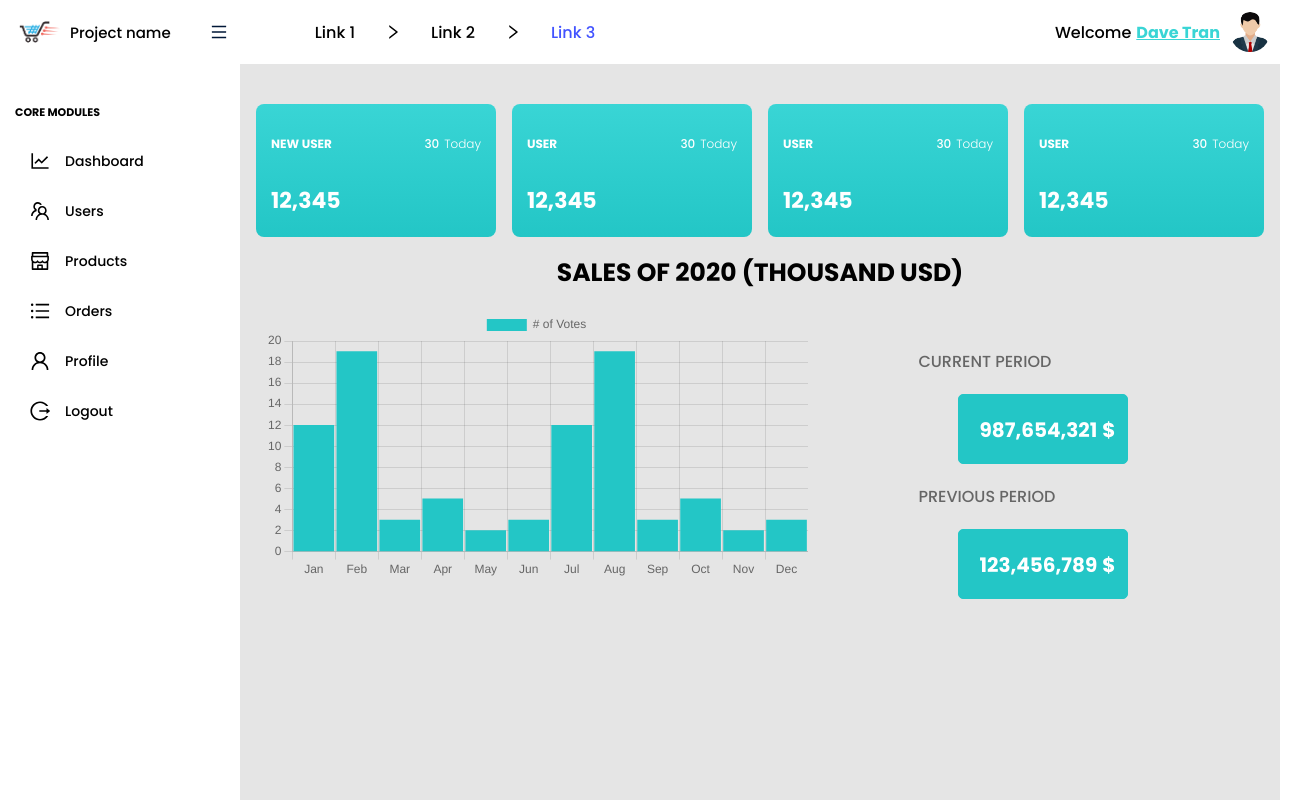
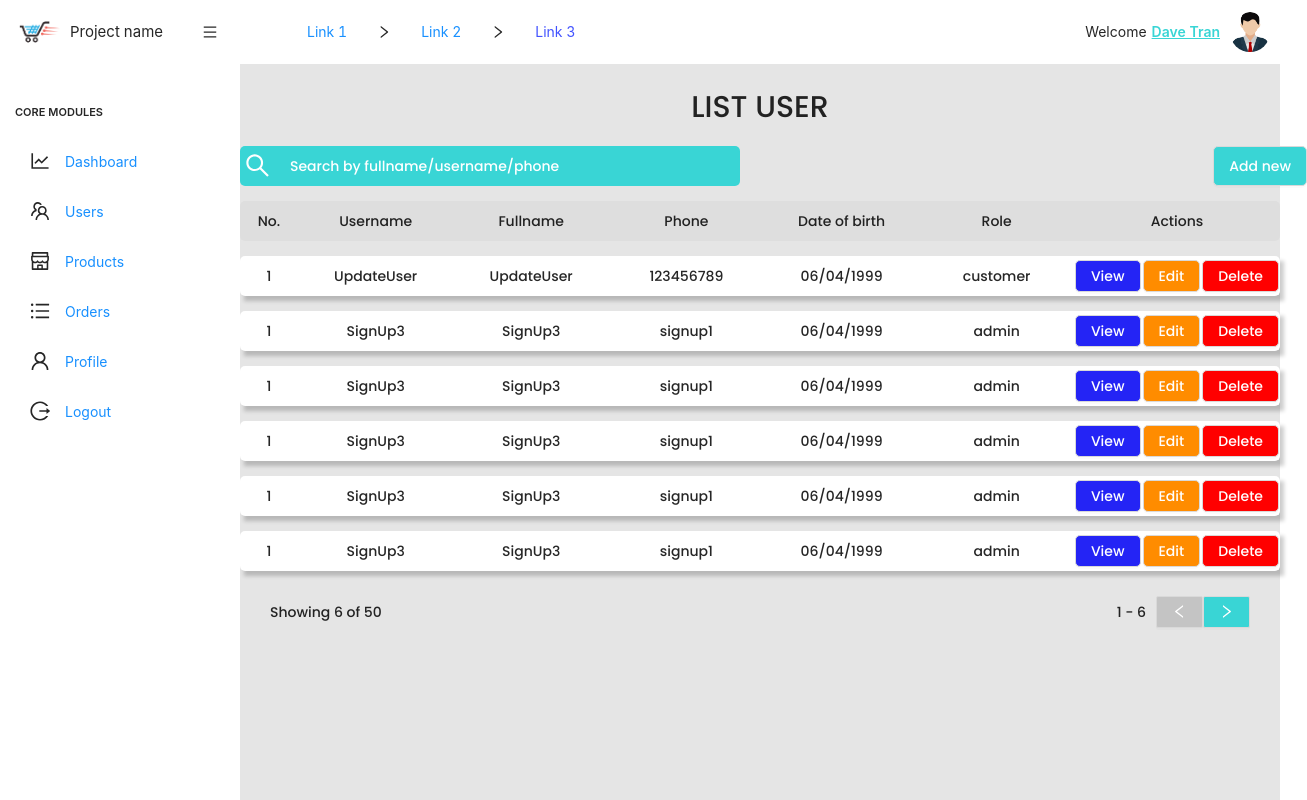
Before and after one commit to thucong/fe-project, a Next.js app: page /admin/Admin in a window 1280 px wide. Shown: the whole page, 1307 px wide, since content can reach past the window. Built offline with nearby package versions, Linux system fonts and the light colour scheme.

Commit message:
Adđ admin data table

```diff
--- a/src/components/admin/layout/Layout.js
+++ b/src/components/admin/layout/Layout.js
@@ -9,9 +9,7 @@ import {
   UnorderedListOutlined,
   RightOutlined,
 } from "@ant-design/icons";
-import Slide from "react-reveal/Slide";
 import styles from "./Layout.module.css";
-import Dashboard from "../dashboard/Dashboard";
 const Layout = ({ children }) => {
   const [showDrawer, setShowDrawer] = useState(true);
 
@@ -74,7 +72,7 @@ const Layout = ({ children }) => {
           </ul>
         </div>
         <div className={showDrawer ? styles.tableActive : styles.table}>
-          <Dashboard />
+          {children}
         </div>
       </div>
     </div>
--- /dev/null
+++ b/src/components/admin/table/DataTable.js
@@ -0,0 +1,66 @@
+import "antd/dist/antd.css";
+import { Button } from "antd";
+import { LeftOutlined, RightOutlined, SearchOutlined } from "@ant-design/icons";
+import styles from "./DataTable.module.css";
+function DataTable(props) {
+  return (
+    <div className={styles.table_container}>
+      <h2>LIST USER</h2>
+      <div className={styles.search_add}>
+        <div className={styles.input_form}>
+          <SearchOutlined className={styles.search_icon} />
+          <input placeholder="Search by fullname/username/phone"></input>
+        </div>
+        <Button className={styles.add_button}>Add new</Button>
+      </div>
+      <table cellSpacing="0" className={styles.table}>
+        <thead>
+          <tr>
+            <th className={styles.number}>No.</th>
+            <th>{props.headers[0]}</th>
+            <th>{props.headers[1]}</th>
+            <th>{props.headers[2]}</th>
+            <th>{props.headers[3]}</th>
+            <th>{props.headers[4]}</th>
+            <th colSpan="3">Actions</th>
+          </tr>
+        </thead>
+        <tbody>
+          {props.data.map((user, i) => (
+            <tr key={i} className={styles.table_row}>
+              <td>1</td>
+              <td>{user.userName}</td>
+              <td>{user.fullName}</td>
+              <td>{user.phoneNumber}</td>
+              <td>{user.dateofbirth}</td>
+              <td>{user.role}</td>
+              <td>
+                <Button className={styles.view_button}>View</Button>
+              </td>
+              <td>
+                <Button className={styles.edit_button}>Edit</Button>
+              </td>
+              <td>
+                <Button className={styles.delete_button}>Delete</Button>
+              </td>
+            </tr>
+          ))}
+        </tbody>
+      </table>
+      <div className={styles.bottom_page}>
+        <h3>Showing 6 of 50</h3>
+        <div className={styles.pagination}>
+          <h4>1 - 6</h4>
+          <Button className={styles.go_left_button}>
+            <LeftOutlined className={styles.icon} />
+          </Button>
+          <Button className={styles.go_right_button}>
+            <RightOutlined className={styles.icon} />
+          </Button>
+        </div>
+      </div>
+    </div>
+  );
+}
+
+export default DataTable;
--- /dev/null
+++ b/src/components/admin/table/DataTable.module.css
@@ -0,0 +1,163 @@
+.table_container {
+  justify-content: center;
+  text-align: center;
+  font-family: var(--font-family);
+}
+.input_form {
+  position: relative;
+}
+
+.search_icon {
+  position: absolute;
+  top: 7px;
+  left: 5px;
+  font-size: 25px;
+  color: white;
+}
+
+.search_add {
+  display: flex;
+  justify-content: space-between;
+  text-align: center;
+  margin-right: auto;
+  margin-left: auto;
+  border-collapse: separate;
+  width: 1067px;
+}
+
+.search_add input {
+  width: 500px;
+  height: 40px;
+  border-radius: 5px;
+  border: none;
+  background-color: #39d5d5;
+  color: white;
+  padding-left: 50px;
+}
+
+.search_add input::placeholder {
+  color: white;
+}
+
+.add_button {
+  background-color: #39d5d5;
+  color: white;
+  border-radius: 5px;
+  height: 40px;
+}
+
+.table_container h2 {
+  font-size: 30px;
+}
+
+.table {
+  justify-content: center;
+  text-align: center;
+  margin-right: auto;
+  margin-left: auto;
+  border-collapse: separate;
+  border-spacing: 0 15px;
+}
+
+.table thead {
+  background-color: #dedede;
+}
+
+.table thead th {
+  width: 160px;
+  height: 40px;
+}
+
+.table thead th:first-child {
+  border-top-left-radius: 5px;
+  border-bottom-left-radius: 5px;
+  width: 60px;
+}
+
+.table thead th:last-child {
+  border-top-right-radius: 5px;
+  border-bottom-right-radius: 5px;
+}
+
+.table_row {
+  background-color: #ffffff;
+  box-shadow: 4px 5px 4px rgba(0, 0, 0, 0.2);
+  -webkit-box-shadow: 4px 5px 4px rgba(0, 0, 0, 0.2);
+  -moz-box-shadow: 4px 5px 4px rgba(0, 0, 0, 0.2);
+}
+
+.table_row:hover {
+  transform: translateY(-2px);
+}
+
+.table_row td {
+  height: 40px;
+  margin-top: 50px;
+}
+
+.table_row td:first-child {
+  border-top-left-radius: 5px;
+  border-bottom-left-radius: 5px;
+}
+
+.table_row td:last-child {
+  border-top-right-radius: 5px;
+  border-bottom-right-radius: 5px;
+}
+
+.view_button {
+  background-color: #2424f5;
+  color: white;
+  border-radius: 5px;
+}
+
+.edit_button {
+  background-color: #ff8c00;
+  color: white;
+  border-radius: 5px;
+}
+
+.delete_button {
+  background-color: #ff0000;
+  color: white;
+  border-radius: 5px;
+}
+
+.bottom_page {
+  display: flex;
+  justify-content: space-between;
+  text-align: center;
+  margin-right: auto;
+  margin-left: auto;
+  border-collapse: separate;
+  width: 980px;
+  margin-top: 10px;
+}
+
+.bottom_page h3 {
+  margin-top: 5px;
+}
+
+.pagination {
+  display: flex;
+}
+
+.pagination h4 {
+  margin-top: 5px;
+  margin-right: 10px;
+}
+
+.go_left_button {
+  background-color: #c4c4c4;
+  color: white;
+}
+
+.go_right_button {
+  background-color: #39d5d5;
+  color: white;
+}
+
+.icon {
+  font-size: 15px;
+  font-weight: 800;
+}
--- a/src/pages/admin/Admin.js
+++ b/src/pages/admin/Admin.js
@@ -1,9 +1,111 @@
 import Layout from "../../components/admin/layout/Layout";
+import DataTable from "../../components/admin/table/DataTable";
 
 const Admin = () => {
   return (
     <div>
-      <Layout />
+      <Layout>
+        <DataTable
+          headers={["Username", "Fullname", "Phone", "Date of birth", "Role"]}
+          data={[
+            {
+              _id: "61444da265c04ef8d5d91e0f",
+              userName: "UpdateUser",
+              fullName: "UpdateUser",
+              phoneNumber: "123456789",
+              email: "conganhtest7@gmail.com",
+              password: "UpdateUser",
+              address: "",
+              dateofbirth: "06/04/1999",
+              role: "customer",
+              activated: false,
+              createdAt: "2021-09-17T08:11:14.804Z",
+              updatedAt: "2021-09-20T03:23:58.062Z",
+              __v: 0,
+            },
+            {
+              _id: "614451bba86f933aac85eb0f",
+              userName: "SignUp3",
+              fullName: "SignUp3",
+              phoneNumber: "signup1",
+              email: "congtran24499@gmail.com",
+              password:
+                "$2b$10$N.ntFZwsgNaSx6FqO9OuQ.PN/maTLi/ypM4Vow2zxj5oRMw4jxHRS",
+              address: "signup1",
+              dateofbirth: "06/04/1999",
+              role: "admin",
+              activated: false,
+              createdAt: "2021-09-17T08:28:43.109Z",
+              updatedAt: "2021-09-17T08:28:43.109Z",
+              __v: 0,
+            },
+            {
+              _id: "614451bba86f933aac85eb0f",
+              userName: "SignUp3",
+              fullName: "SignUp3",
+              phoneNumber: "signup1",
+              email: "congtran24499@gmail.com",
+              password:
+                "$2b$10$N.ntFZwsgNaSx6FqO9OuQ.PN/maTLi/ypM4Vow2zxj5oRMw4jxHRS",
+              address: "signup1",
+              dateofbirth: "06/04/1999",
+              role: "admin",
+              activated: false,
+              createdAt: "2021-09-17T08:28:43.109Z",
+              updatedAt: "2021-09-17T08:28:43.109Z",
+              __v: 0,
+            },
+            {
+              _id: "614451bba86f933aac85eb0f",
+              userName: "SignUp3",
+              fullName: "SignUp3",
+              phoneNumber: "signup1",
+              email: "congtran24499@gmail.com",
+              password:
+                "$2b$10$N.ntFZwsgNaSx6FqO9OuQ.PN/maTLi/ypM4Vow2zxj5oRMw4jxHRS",
+              address: "signup1",
+              dateofbirth: "06/04/1999",
+              role: "admin",
+              activated: false,
+              createdAt: "2021-09-17T08:28:43.109Z",
+              updatedAt: "2021-09-17T08:28:43.109Z",
+              __v: 0,
+            },
+            {
+              _id: "614451bba86f933aac85eb0f",
+              userName: "SignUp3",
+              fullName: "SignUp3",
+              phoneNumber: "signup1",
+              email: "congtran24499@gmail.com",
+              password:
+                "$2b$10$N.ntFZwsgNaSx6FqO9OuQ.PN/maTLi/ypM4Vow2zxj5oRMw4jxHRS",
+              address: "signup1",
+              dateofbirth: "06/04/1999",
+              role: "admin",
+              activated: false,
+              createdAt: "2021-09-17T08:28:43.109Z",
+              updatedAt: "2021-09-17T08:28:43.109Z",
+              __v: 0,
+            },
+            {
+              _id: "614451bba86f933aac85eb0f",
+              userName: "SignUp3",
+              fullName: "SignUp3",
+              phoneNumber: "signup1",
+              email: "congtran24499@gmail.com",
+              password:
+                "$2b$10$N.ntFZwsgNaSx6FqO9OuQ.PN/maTLi/ypM4Vow2zxj5oRMw4jxHRS",
+              address: "signup1",
+              dateofbirth: "06/04/1999",
+              role: "admin",
+              activated: false,
+              createdAt: "2021-09-17T08:28:43.109Z",
+              updatedAt: "2021-09-17T08:28:43.109Z",
+              __v: 0,
+            },
+          ]}
+        ></DataTable>
+      </Layout>
     </div>
   );
 };
```
